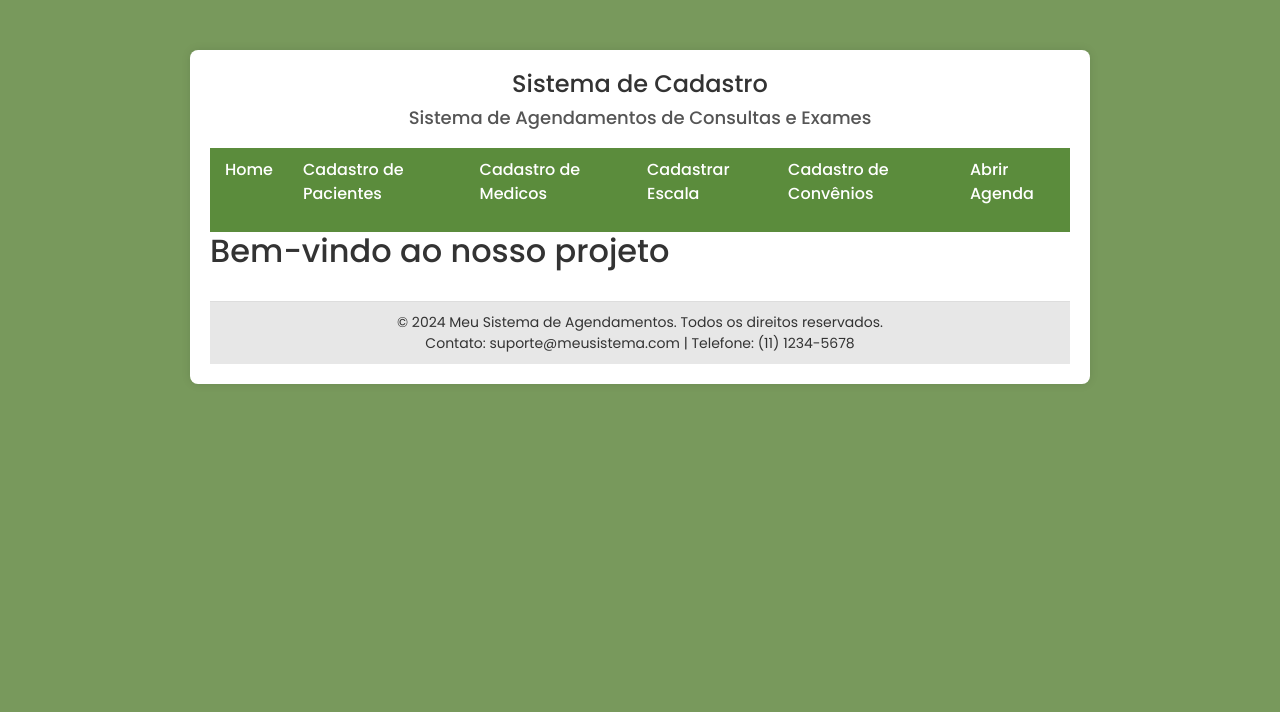
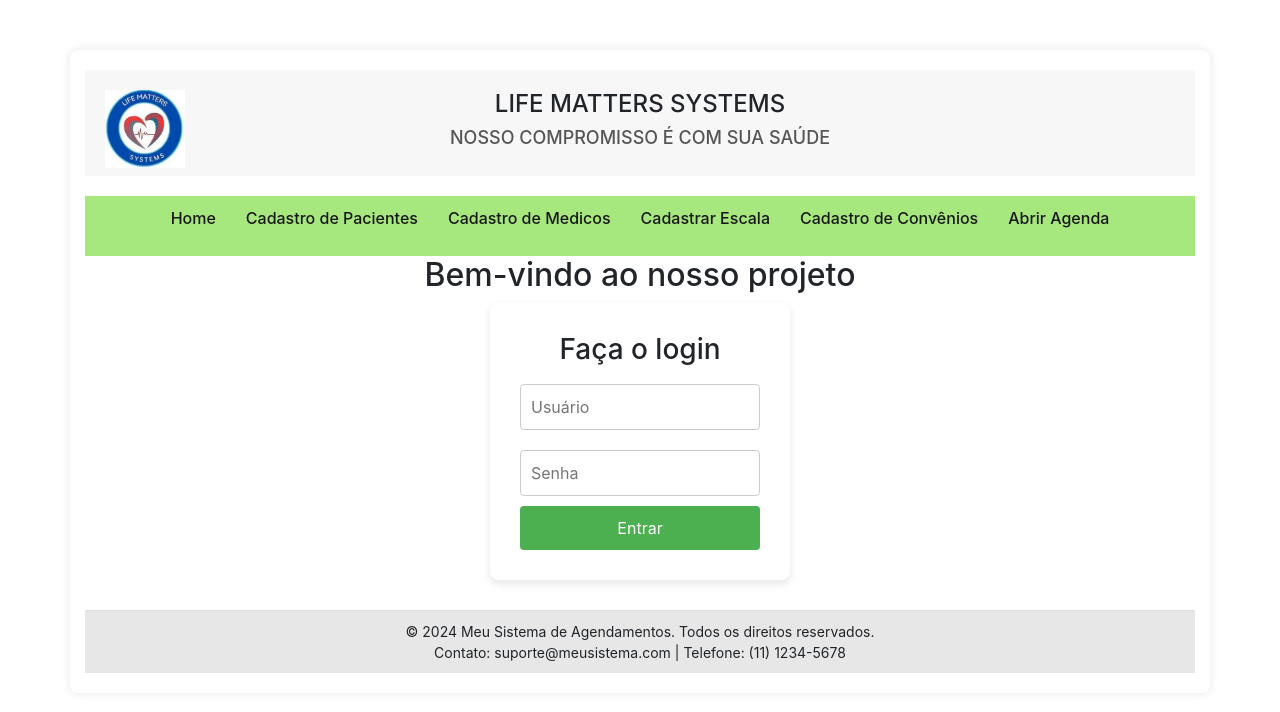
Before and after one commit to ThiagoDFMaia/ProjetosThiago, a Flask app: page /index_sistema in a window 1280 px wide. Shown: the top 712 px of the page. Run offline with Flask 3, Linux system fonts and the light colour scheme; parts of the project's set-up code (start-up, migrations or seed data) failed here and were passed over; some libraries are stand-ins or nearby versions.

Commit message:
inserindo login

```diff
--- a/projeto_final_senai/main.py
+++ b/projeto_final_senai/main.py
@@ -55,7 +55,7 @@ Especialidade=Base.classes.especialidade
 Escala=Base.classes.escala
 Agendamento=Base.classes.agendamento
 Prontuario=Base.classes.prontuario
-
+Usuario=Base.classes.usuario
 
 # Relacionamentos entre tabelas
 #Medico.pessoa = relationship("Pessoa", backref="medicos", foreign_keys=[Medico.fk_pessoa_id])
@@ -495,7 +495,7 @@ def pesquisar_medico_por_especialidade(codespecialidade):
     })
 
 @app.route("/",methods=['GET'])
-def index():
+def  index():
     return render_template("index.html")
 
 @app.route("/index_sistema",methods=['GET'])
@@ -852,7 +852,36 @@ def salvar_convenio():
 
     return render_template("cadastroconvenio.html", mensagem=f"Cadastro Realizado com sucesso!")
 
+@app.route("/login", methods=['GET', 'POST'])
+def login():
+    if request.method == 'POST':
+        # Lógica de autenticação
+        login = request.form['username']
+        senha = request.form['password']
 
+
+    try:
+        session_db = Session()
+        usuario_login = session_db.query(Usuario).filter_by(login=login, senha=senha).first()
+
+        if usuario_login:
+
+            app.logger.info(f"login realizado com sucesso {usuario_login.login}")
+            mensagem=f"Login realizado com sucesso! {usuario_login.login}"
+
+        else:
+           app.logger.info("usuario nao encontrado")
+           mensagem="Usuario não encontrado"
+
+    except Exception as e:
+        session_db.rollback()  # Desfaz a sessão em caso de erro
+        app.logger.info(f"Erro fazer login: {e}")
+        mensagem="Erro ao fazer o login, procure o ADM do sistema"
+    finally:
+        session_db.close()
+
+
+    return render_template("indexsistema.html", mensagem=mensagem)
 
 if __name__ == "__main__":
     app.run(debug=True)
--- a/projeto_final_senai/static/style.css
+++ b/projeto_final_senai/static/style.css
@@ -1,10 +1,12 @@
 body {
     font-family: 'Poppins', sans-serif;
-    background-color: #78995c;
+    background-color: #afb5aa;
     margin: 0;
     padding: 0;
     color: #333;
 }
+
+
 
 .container {
     max-width: 900px;
@@ -26,11 +28,49 @@ header h1 {
 
 header h2 {
     font-size: 18px;
+
+
     color: #555;
 }
+header {
+    display: flex;
+    align-items: center;
+    justify-content: center;
+    padding: 20px;
+    background-color: #f7f7f7;
+    position: relative;
+}
+
+.logo {
+    position: absolute;
+    left: 20px; /* Ajuste a distância da borda esquerda */
+}
+
+.logo img {
+    width: 80px; /* Ajuste o tamanho da logo */
+    height: auto;
+}
+
+h1, h2 {
+    text-align: center;
+    margin: 0;
+    color: #333; /* Ajuste a cor conforme necessário */
+}
+
+h1 {
+    font-size: 24px;
+}
+
+h2 {
+    font-size: 18px;
+    color: #666;
+}
+
+
+
 
 nav {
-    background-color: #5b8c3c;
+    background-color: #a7e87e;
     padding: 10px 0;
 }
 
@@ -46,7 +86,7 @@ nav ul li {
 }
 
 nav ul li a {
-    color: white;
+    color: rgb(24, 23, 23);
     text-decoration: none;
     font-weight: 500;
 }
@@ -128,3 +168,51 @@ button:hover {
     justify-content: center;
     z-index: 999;
 }
+
+
+/* Estilo específico para o formulário de login */
+#login-form {
+    background-color: #fff;
+    border-radius: 8px;
+    box-shadow: 0 4px 8px rgba(0, 0, 0, 0.1);
+    padding: 30px;
+    width: 300px;
+    text-align: center;
+    box-sizing: border-box;
+    margin: 0 auto;  /* Centraliza o formulário na página */
+}
+
+/* Estilo do título dentro do formulário de login */
+#login-form h2 {
+    margin-bottom: 20px;
+    font-size: 24px;
+    color: #333;
+}
+
+/* Estilo dos campos de input dentro do formulário de login */
+#login-form input[type="text"],
+#login-form input[type="password"] {
+    width: 100%;
+    padding: 10px;
+    margin: 10px 0;
+    border: 1px solid #ccc;
+    border-radius: 4px;
+    box-sizing: border-box;
+    font-size: 16px;
+}
+
+/* Estilo do botão de submit dentro do formulário de login */
+#login-form button {
+    width: 100%;
+    padding: 10px;
+    background-color: #4CAF50;
+    color: white;
+    border: none;
+    border-radius: 4px;
+    font-size: 16px;
+    cursor: pointer;
+}
+
+#login-form button:hover {
+    background-color: #45a049;
+}
--- a/projeto_final_senai/static/styleagenda.css
+++ b/projeto_final_senai/static/styleagenda.css
@@ -3,7 +3,7 @@ body {
 }
 .container {
     margin-top: 30px;
-    background-color: #78995c; /* Fundo branco para o container */
+    background-color: #e6e8e4; /* Fundo branco para o container */
     border-radius: 8px; /* Bordas arredondadas */
     box-shadow: 0 4px 8px rgba(0, 0, 0, 0.1); /* Sombra leve */
     padding: 20px; /* Padding interno */
--- a/projeto_final_senai/templates/base.html
+++ b/projeto_final_senai/templates/base.html
@@ -12,14 +12,17 @@
     <link href="https://fonts.googleapis.com/css2?family=Poppins:wght@300;400;500;600;700&display=swap" rel="stylesheet">
     <link rel="stylesheet" href="{{ url_for('static', filename='style.css') }}">
     <link rel="stylesheet" href="https://cdnjs.cloudflare.com/ajax/libs/font-awesome/6.0.0-beta3/css/all.min.css">
-
+    <link rel="stylesheet" href="https://maxcdn.bootstrapcdn.com/bootstrap/4.0.0/css/bootstrap.min.css">
 
 </head>
 <body>
     <div class="container">
         <header>
-            <h1>Sistema de Cadastro</h1>
-            <h2>Sistema de Agendamentos de Consultas e Exames</h2>
+            <div class="logo">
+                <img src="{{ url_for('static', filename='imagens/logo.jpg') }}" alt="Logo">
+            </div><!--logo-->
+            <h1>LIFE MATTERS SYSTEMS</h1>
+            <h2>NOSSO COMPROMISSO É COM SUA SAÚDE</h2>
         </header>
 
         <nav>
--- a/projeto_final_senai/templates/index.html
+++ b/projeto_final_senai/templates/index.html
@@ -4,6 +4,7 @@
 	<title>Projeto 04</title>
 	<link href="https://fonts.googleapis.com/css?family=Montserrat" rel="stylesheet">
     <link rel="stylesheet" href="{{ url_for('static', filename='stylehome.css') }}">
+
 	<meta charset="utf-8" />
 	<meta name="description" content="">
 	<meta name="keywords" content="">
@@ -14,6 +15,8 @@
 		<div class="container">
 		<div class="logo">
 			<img src="{{ url_for('static', filename='imagens/logo.jpg') }}" alt="Logo">
+			<h1>LIFE MATTERS SYSTEMS</h1>
+            <h2>NOSSO COMPROMISSO É COM SUA SAÚDE</h2>
 		</div><!--logo-->
 
 		<nav class="menu-desktop">
--- a/projeto_final_senai/templates/indexsistema.html
+++ b/projeto_final_senai/templates/indexsistema.html
@@ -3,4 +3,18 @@
 {% block content %}
     <h2>Bem-vindo ao nosso projeto</h2>
 
+
+
+    <div id="login-form">
+        <h3>Faça o login</h3>
+        <form action="{{ url_for('login') }}" method="POST">
+            <input type="text" name="username" placeholder="Usuário" required>
+            <input type="password" name="password" placeholder="Senha" required>
+            <button type="submit">Entrar</button>
+        </form>
+        {% if mensagem %}
+            <h6 class="text-danger text-center">{{ mensagem }}</h6>
+        {% endif %}
+    </div>
+
 {% endblock %}
```
Also changed, not shown: projeto_final_senai/bd/inserts.txt (+39 -0 lines), projeto_final_senai/bd/scripts.sql (+6 -22 lines), projeto_final_senai/biblioteca.py (+7 -0 lines), projeto_final_senai/static/stylehome.css (+16 -0 lines), 2 other files.
